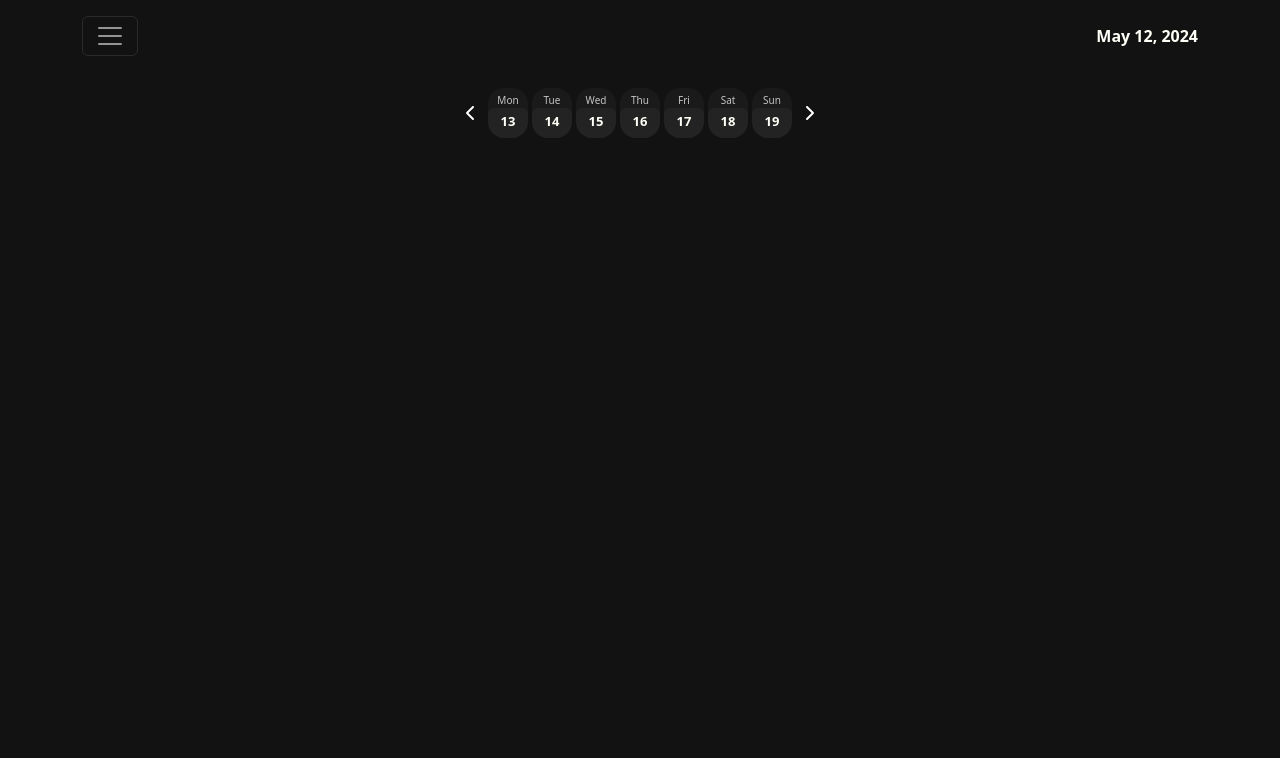
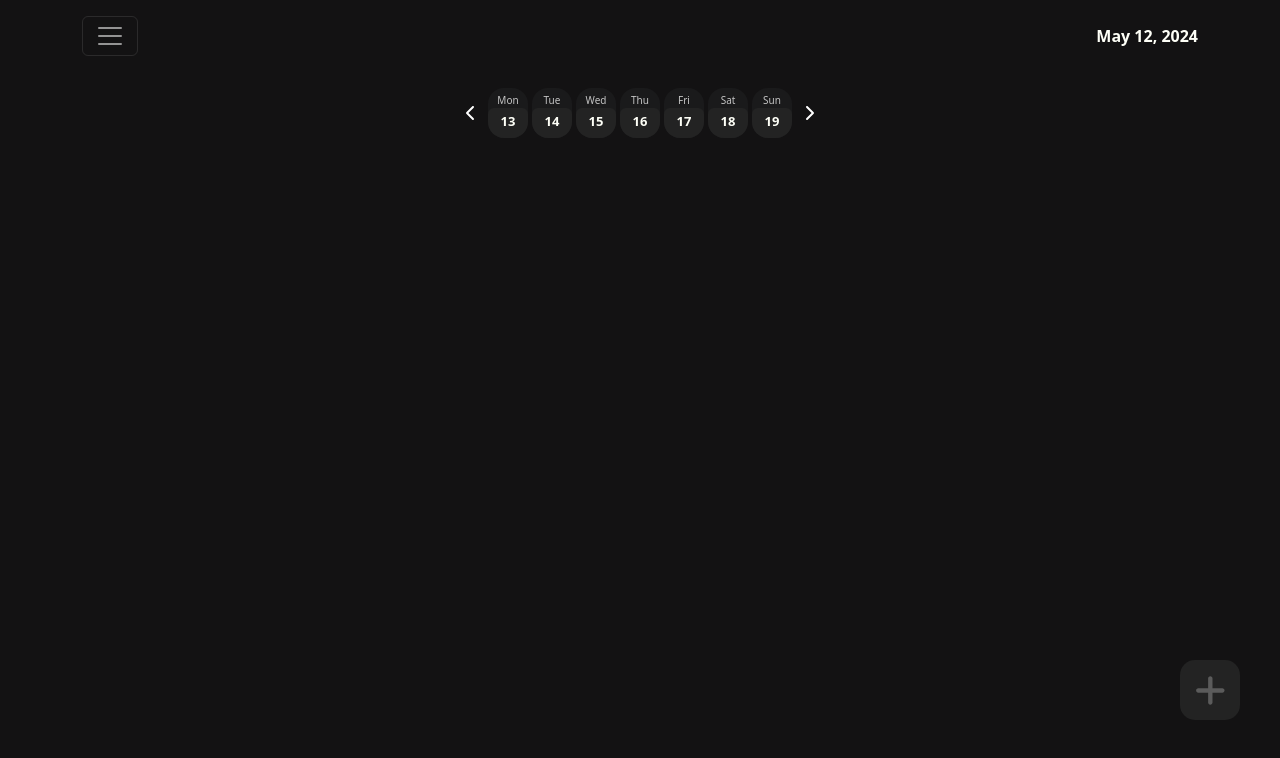
Before and after one commit to RealChoki/Habit-app-front, a Vue app: page /home/1 in a window 1280 px wide. Shown: the top 758 px of the page. Built offline with nearby package versions, Linux system fonts and the light colour scheme.

Commit message:
refactor: Update HomeView to include a plus button

```diff
--- a/src/views/HomeView.vue
+++ b/src/views/HomeView.vue
@@ -18,9 +18,15 @@
       :metadata="data.metadata"
       :task="selectedTask"
     />
-    <!-- <div class="position-absolute custom-div d-flex justify-content-center align-items-center" @click="navigateToEvaluateView">
-      <font-awesome-icon :icon="['fas', 'plus']" style="color: #5b5b5b; width: 35px; height: 35px" />
-    </div> -->
+    <div
+      class="position-absolute custom-div d-flex justify-content-center align-items-center cursor-pointer"
+      @click="navigateToEvaluateView"
+    >
+      <font-awesome-icon
+        :icon="['fas', 'plus']"
+        style="color: #5b5b5b; width: 35px; height: 35px"
+      />
+    </div>
   </div>
 </template>
 
@@ -31,7 +37,11 @@ import TaskModal from '@/components/TaskModal.vue'
 import HeaderNavbar from '@/components/HeaderNavbar.vue'
 import TaskElement from '@/components/TaskElement.vue'
 import { FontAwesomeIcon } from '@fortawesome/vue-fontawesome'
+import { library } from '@fortawesome/fontawesome-svg-core'
+import { faPlus } from '@fortawesome/free-solid-svg-icons'
 import { useRouter } from 'vue-router'
+
+library.add(faPlus)
 
 // Define tasks
 const data = {
```
